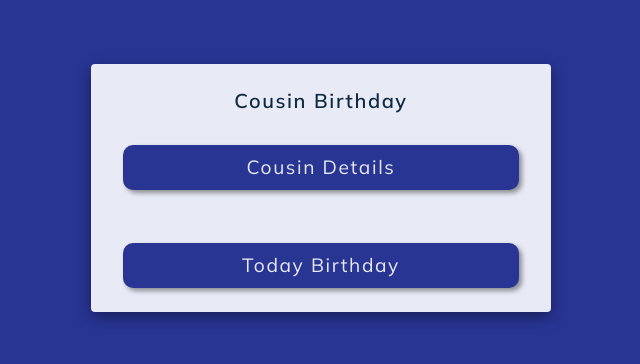
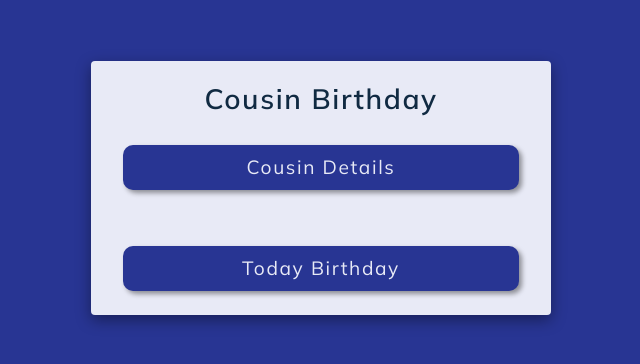
Before and after one commit to gmmoose20/react-projects, a React (Create React App) app in the folder birthday-reminder/: page / in a window 1280 px wide. Shown: the part 212-576 px from the top of the page, without its empty margins (319-959 px from the left). Built offline with nearby package versions, Linux system fonts and the light colour scheme.

Commit message:
✨ updated ✨

```diff
--- a/birthday-reminder/src/components/Couzdetails.js
+++ b/birthday-reminder/src/components/Couzdetails.js
@@ -1,10 +1,13 @@
 import React from "react";
 import { Link } from "react-router-dom";
+import CouzdataAll from "./CouzdataAll";
+import data from "../components/data.js";
 
 const Couzdetails = () => {
   return (
     <div className="container">
       <h3>Cousin Birthday Details</h3>
+      <CouzdataAll cousins={data} />
       <Link to="/couzbirthday">Today Birthday</Link>
     </div>
   );
--- a/birthday-reminder/src/index.css
+++ b/birthday-reminder/src/index.css
@@ -53,6 +53,31 @@ p {
   color: #617d98;
 }
 
+@media screen and (min-width: 800px) {
+  body {
+    font-size: 1rem;
+  }
+  h1 {
+    font-size: 4rem;
+  }
+  h2 {
+    font-size: 2.5rem;
+  }
+  h3 {
+    font-size: 1.75rem;
+  }
+  h4 {
+    font-size: 1rem;
+  }
+
+  h1,
+  h2,
+  h3,
+  h4 {
+    line-height: 1;
+  }
+}
+
 .container {
   width: 90vw;
   margin: 5rem;
@@ -93,3 +118,14 @@ p {
   padding: 10px;
   border-radius: 5px;
 }
+
+.person {
+  display: grid;
+  grid-template-columns: auto 1fr;
+  column-gap: 0.75rem;
+  margin-bottom: 1.5rem;
+  align-items: center;
+}
+.person img {
+  width: 75px;
+}
```
